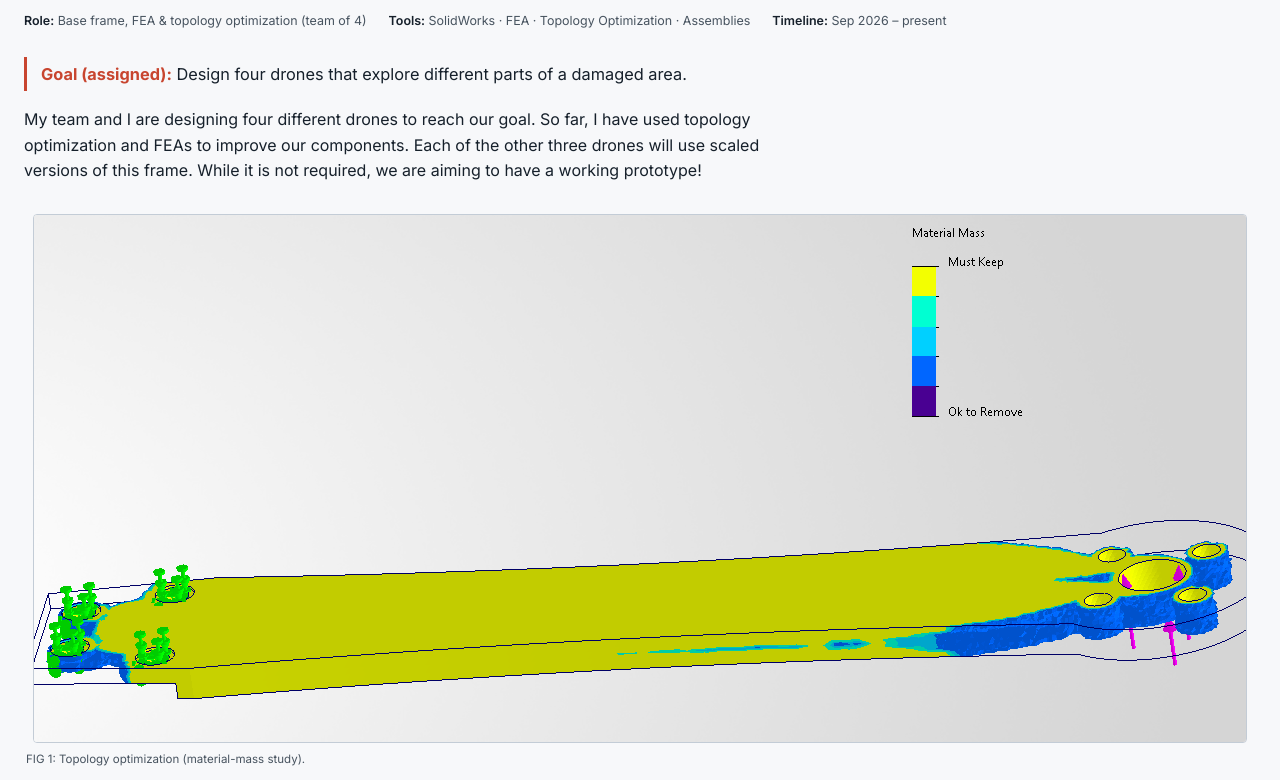
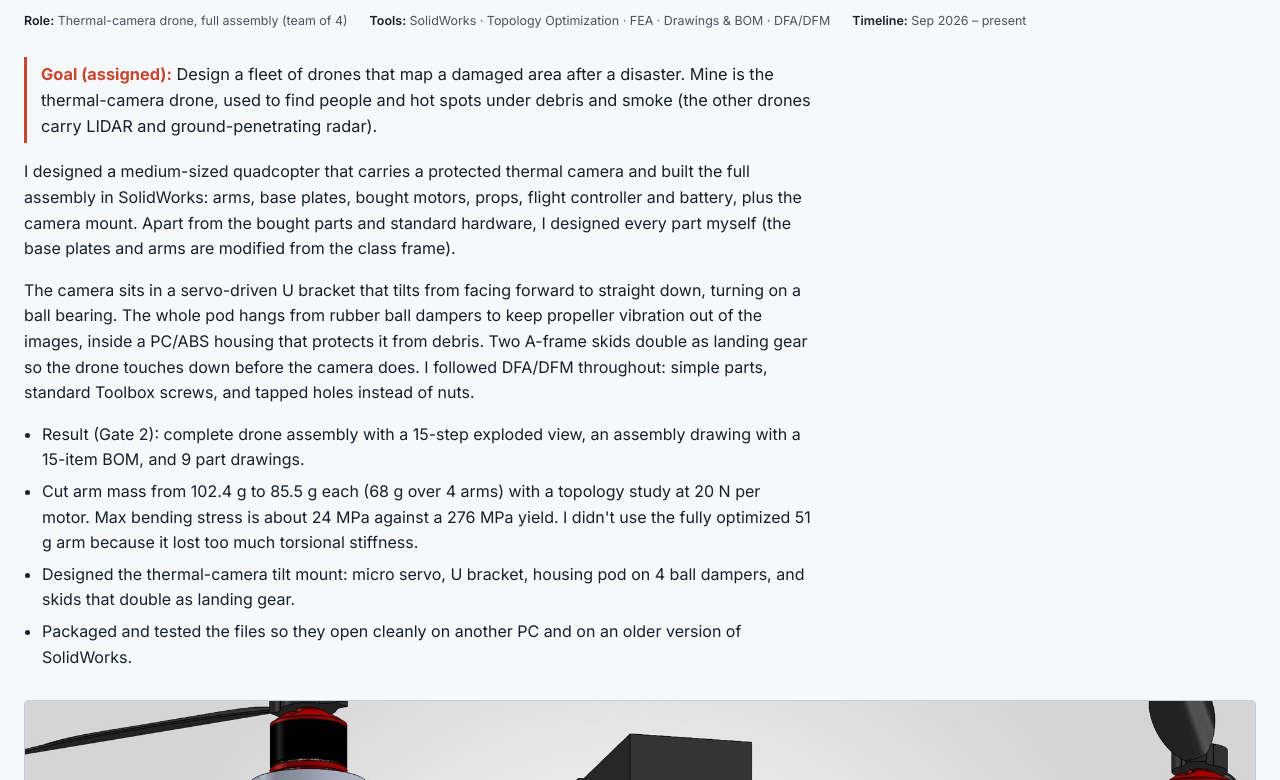
Before and after one commit to neelviegas/neelviegas.github.io, a plain HTML site: page projects.html in a window 1280 px wide. Shown: the part 220-1000 px from the top of the page. Drawn offline with Linux system fonts and the light colour scheme.

Commit message:
Update drone project with Gate 2 work (#1)
* Update drone project with Gate 2 work

Rewrite the MECH 390 drone writeup around the thermal-camera drone:
camera tilt mount, full SOLIDWORKS assembly, drawings and BOM, and the
arm mass reduction. Swap the unused fully-optimized frame figure for the
exploded assembly drawing, final arm and camera mount drawings, and
refresh the home page card.

Co-Authored-By: Claude Opus 5.5 <noreply@anthropic.com>
Claude-Session: https://claude.ai/code/session_019AqUA74rr57SfRsqx9tv9f

* Use updated drone renders, topology studies and drawings

Replace the outdated topology images with the current studies, add the
camera close-up render (also the home page thumbnail), a collage of all
9 part drawings, and original vs final arm renders. Remove the old
frame and topology images that no longer match the design.

Co-Authored-By: Claude Opus 5.5 <noreply@anthropic.com>
Claude-Session: https://claude.ai/code/session_019AqUA74rr57SfRsqx9tv9f

---------

Co-authored-by: Claude <noreply@anthropic.com>

```diff
--- a/projects.html
+++ b/projects.html
@@ -45,31 +45,65 @@
       <span class="badge">MECH 390</span>
     </div>
     <div class="proj-meta">
-      <span><b>Role:</b> Base frame, FEA &amp; topology optimization (team of 4)</span>
-      <span><b>Tools:</b> SolidWorks · FEA · Topology Optimization · Assemblies</span>
+      <span><b>Role:</b> Thermal-camera drone, full assembly (team of 4)</span>
+      <span><b>Tools:</b> SolidWorks · Topology Optimization · FEA · Drawings &amp; BOM · DFA/DFM</span>
       <span><b>Timeline:</b> Sep 2026 – present</span>
     </div>
     <div class="proj-body proj-body-stack">
       <div class="text">
-        <p class="goal"><b>Goal (assigned):</b> Design four drones that explore different parts of a
-           damaged area.</p>
-        <p>My team and I are designing four different drones to reach our goal. So far, I have used
-           topology optimization and FEAs to improve our components. Each of the other three drones
-           will use scaled versions of this frame. While it is not required, we are aiming to have a
-           working prototype!</p>
+        <p class="goal"><b>Goal (assigned):</b> Design a fleet of drones that map a damaged area after
+           a disaster. Mine is the thermal-camera drone, used to find people and hot spots under debris
+           and smoke (the other drones carry LIDAR and ground-penetrating radar).</p>
+        <p>I designed a medium-sized quadcopter that carries a protected thermal camera and built the
+           full assembly in SolidWorks: arms, base plates, bought motors, props, flight controller and
+           battery, plus the camera mount. Apart from the bought parts and standard hardware, I designed
+           every part myself (the base plates and arms are modified from the class frame).</p>
+        <p>The camera sits in a servo-driven U bracket that tilts from facing forward to straight down,
+           turning on a ball bearing. The whole pod hangs from rubber ball dampers to keep propeller
+           vibration out of the images, inside a PC/ABS housing that protects it from debris. Two
+           A-frame skids double as landing gear so the drone touches down before the camera does. I
+           followed DFA/DFM throughout: simple parts, standard Toolbox screws, and tapped holes instead
+           of nuts.</p>
+        <ul class="tight">
+          <li>Result (Gate 2): complete drone assembly with a 15-step exploded view, an assembly
+              drawing with a 15-item BOM, and 9 part drawings.</li>
+          <li>Cut arm mass from 102.4 g to 85.5 g each (68 g over 4 arms) with a topology study at 20 N
+              per motor. Max bending stress is about 24 MPa against a 276 MPa yield. I didn't use the fully
+              optimized 51 g arm because it lost too much torsional stiffness.</li>
+          <li>Designed the thermal-camera tilt mount: micro servo, U bracket, housing pod on 4 ball
+              dampers, and skids that double as landing gear.</li>
+          <li>Packaged and tested the files so they open cleanly on another PC and on an older
+              version of SolidWorks.</li>
+        </ul>
       </div>
       <div class="proj-media">
         <figure class="wide">
-          <img src="media/Drone%20Project/Topology%20Optimization.png" alt="Topology optimization material-mass study of a drone arm">
-          <figcaption>FIG 1: Topology optimization (material-mass study).</figcaption>
+          <img src="media/Drone%20Project/Camera%20Close-up.jpg" alt="SolidWorks render of the quadcopter from below, showing the thermal camera in its damped housing between the two skids">
+          <figcaption>FIG 1: Thermal camera tilt mount on the full drone assembly.</figcaption>
+        </figure>
+        <figure class="wide">
+          <img src="media/Drone%20Project/Exploded%20Assembly.png" alt="Exploded assembly drawing of the thermal-camera drone with a 15-item bill of materials">
+          <figcaption>FIG 2: Exploded assembly drawing with 15-item BOM.</figcaption>
+        </figure>
+        <figure class="wide">
+          <img src="media/Drone%20Project/Part%20Drawings.jpg" alt="Grid of nine part drawings: arm, baseplate, tube, FC spacer, battery strap, skid, camera mount plate, housing and U bracket">
+          <figcaption>FIG 3: The 9 part drawings (arm, baseplate, tube, FC spacer, battery strap, skid, camera mount, housing, U bracket).</figcaption>
         </figure>
         <figure>
-          <img src="media/Drone%20Project/Drone%20Frame.png" alt="SolidWorks model of the base drone frame">
-          <figcaption>FIG 2: Drone frame (SolidWorks).</figcaption>
+          <img src="media/Drone%20Project/Topology%20Study%20Full.jpg" alt="Topology optimization of the arm removing most of the material, leaving a thin beam with a central opening">
+          <figcaption>FIG 4: Fully optimized arm (51 g), rejected for low torsional stiffness.</figcaption>
         </figure>
         <figure>
-          <img src="media/Drone%20Project/Drone%20Frame%20Optimized.png" alt="Optimized drone frame modelled in SolidWorks">
-          <figcaption>FIG 3: Optimized drone frame (SolidWorks).</figcaption>
+          <img src="media/Drone%20Project/Topology%20Study%20Final.jpg" alt="Topology optimization of the arm removing material near the motor end to form a waist">
+          <figcaption>FIG 5: Topology study used to shape the final arm (20 N at the motor).</figcaption>
+        </figure>
+        <figure>
+          <img src="media/Drone%20Project/Arm%20Original.jpg" alt="Original drone arm before optimization">
+          <figcaption>FIG 6: Original arm, 102.4 g.</figcaption>
+        </figure>
+        <figure>
+          <img src="media/Drone%20Project/Arm%20Final.jpg" alt="Final drone arm with a 22 mm waist and a lightening slot">
+          <figcaption>FIG 7: Final arm, 85.5 g (22 mm waist, R5 fillets).</figcaption>
         </figure>
       </div>
     </div>
```
Also changed, not shown: index.html (+6 -5 lines), media/Drone Project/Arm Final.jpg (added), media/Drone Project/Arm Original.jpg (added), media/Drone Project/Camera Close-up.jpg (added), media/Drone Project/Drone Frame Optimized.png (deleted), media/Drone Project/Drone Frame.png (deleted), media/Drone Project/Exploded Assembly.png (added), media/Drone Project/Part Drawings.jpg (added), media/Drone Project/Topology Optimization Tall.png (deleted), media/Drone Project/Topology Optimization.png (deleted), media/Drone Project/Topology Study Final.jpg (added), media/Drone Project/Topology Study Full.jpg (added).
